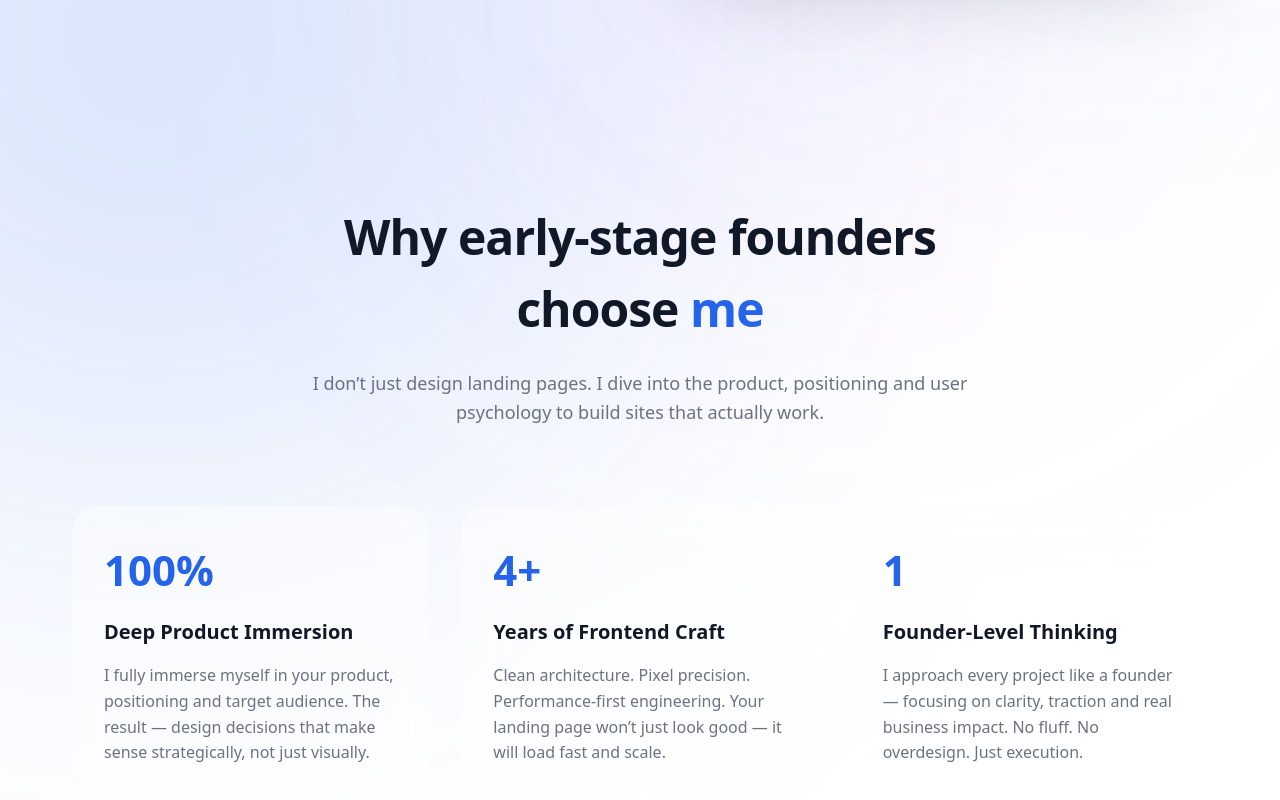
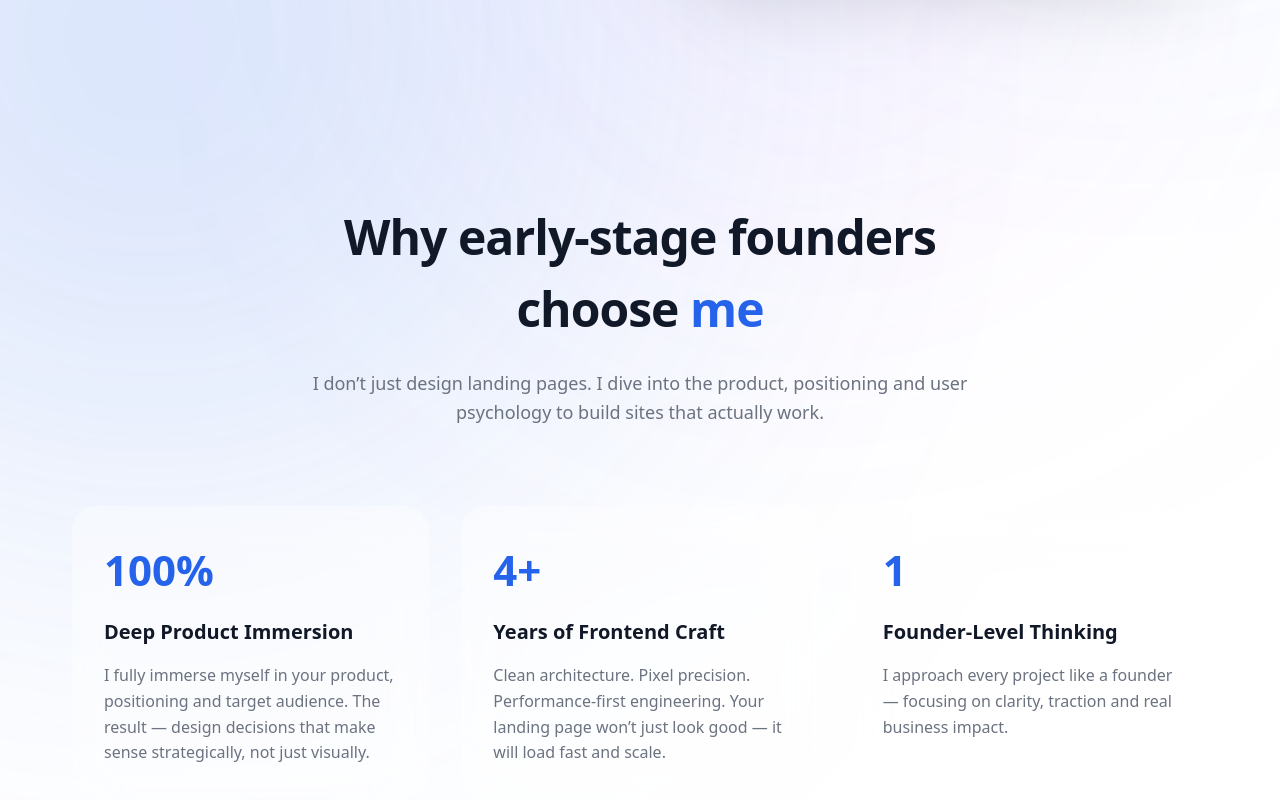
Before and after one commit to pavsumin/pavelsumin, a Next.js app: page / in a window 1280 px wide. Shown: the part 614-1414 px from the top of the page. Built offline with nearby package versions, Linux system fonts and the light colour scheme.

Commit message:
WhySection fix text

```diff
--- a/components/WhySection.tsx
+++ b/components/WhySection.tsx
@@ -55,8 +55,7 @@ export default function WhySection() {
 
 					<p className='mt-4 text-muted leading-[1.6]'>
 						I approach every project like a founder — focusing on clarity,
-						traction and real business impact. No fluff. No overdesign. Just
-						execution.
+						traction and real business impact.
 					</p>
 				</div>
 			</div>
```
